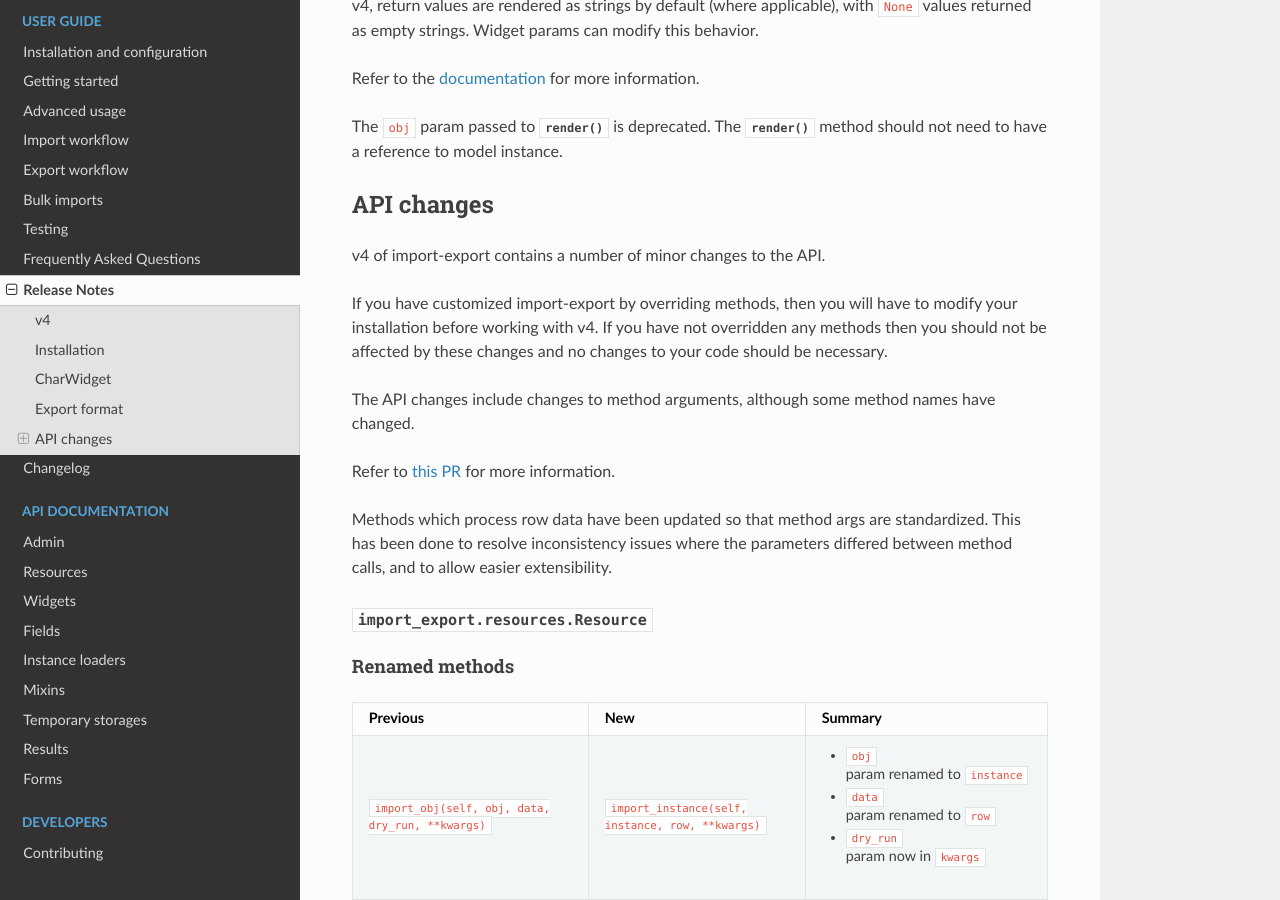
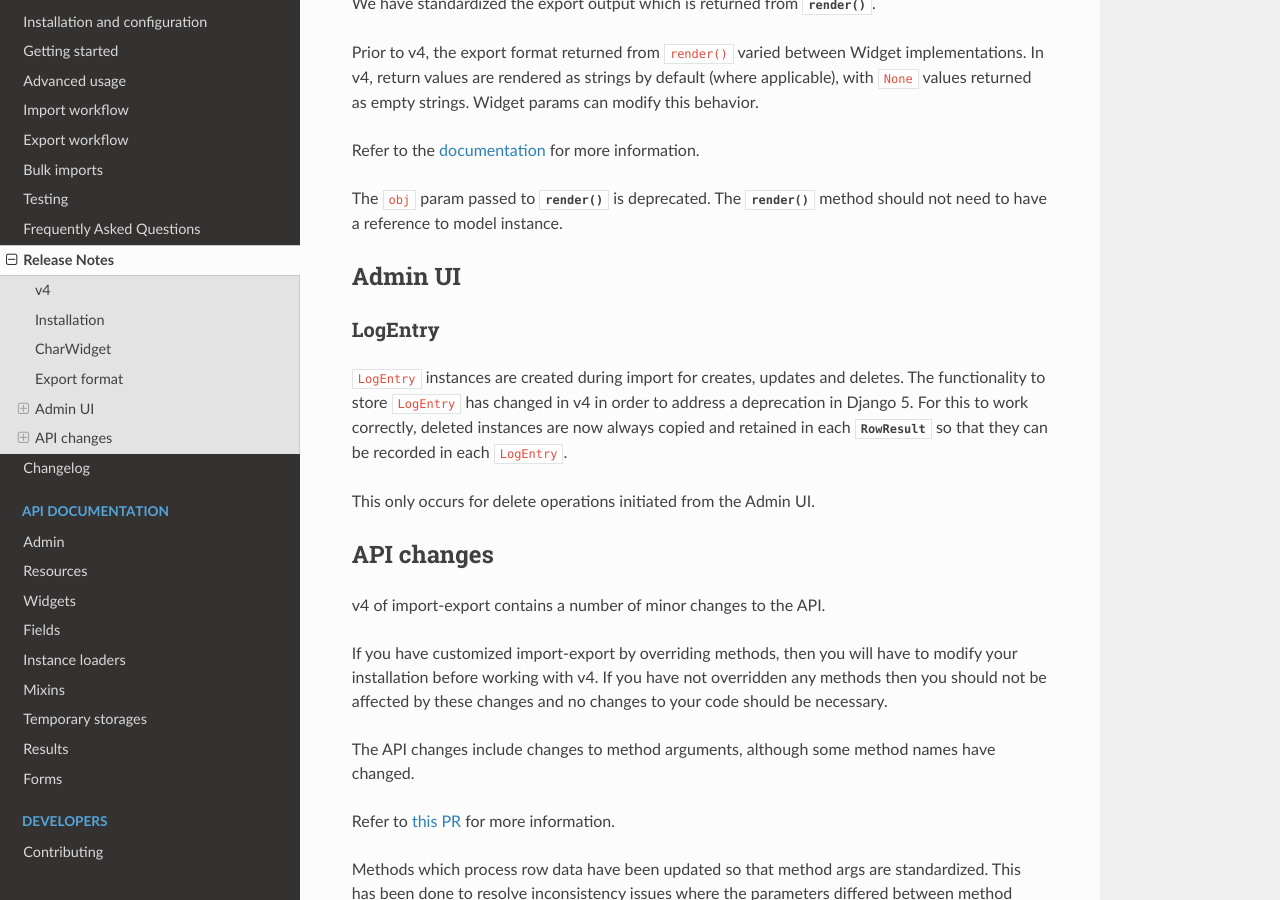
Before and after one commit to django-import-export/django-import-export, a Sphinx documentation site: the page built from docs/release_notes.rst, in a window 1280 px wide and 900 px high, scrolled down 868 px. Built offline with Sphinx 7.4.7 and the Read the Docs theme 2.0.0, drawn with Linux system fonts in a browser that asks for light colours; pages that are not in the unit, such as notebooks, are missing from menus; the version number could not be read and is left out; some of the changed text lies outside the part shown.

Commit message:
updated documentation

```diff
--- a/docs/release_notes.rst
+++ b/docs/release_notes.rst
@@ -5,7 +5,9 @@ Release Notes
 v4
 ==
 
-v4 introduces breaking changes in order to fix some long-standing issues.
+v4 introduces significant updates to import-export.  We have taken the opportunity to introduce
+breaking changes in order to fix some long-standing issues.
+
 Refer to the :doc:`changelog<changelog>` for more information. Please ensure you test
 thoroughly before deploying v4 to production.
 
@@ -45,6 +47,19 @@ Refer to the :doc:`documentation<api_widgets>` for more information.
 The ``obj`` param passed to :meth:`~import_export.widgets.Widget.render` is deprecated.
 The :meth:`~import_export.widgets.Widget.render` method should not need to have a reference to
 model instance.
+
+Admin UI
+========
+
+LogEntry
+--------
+
+``LogEntry`` instances are created during import for creates, updates and deletes.
+The functionality to store ``LogEntry`` has changed in v4 in order to address a deprecation in Django 5.
+For this to work correctly, deleted instances are now always copied and retained in each
+:class:`~import_export.results.RowResult` so that they can be recorded in each ``LogEntry``.
+
+This only occurs for delete operations initiated from the Admin UI.
 
 API changes
 ===========
```
Also changed, not shown: 1 other file.
